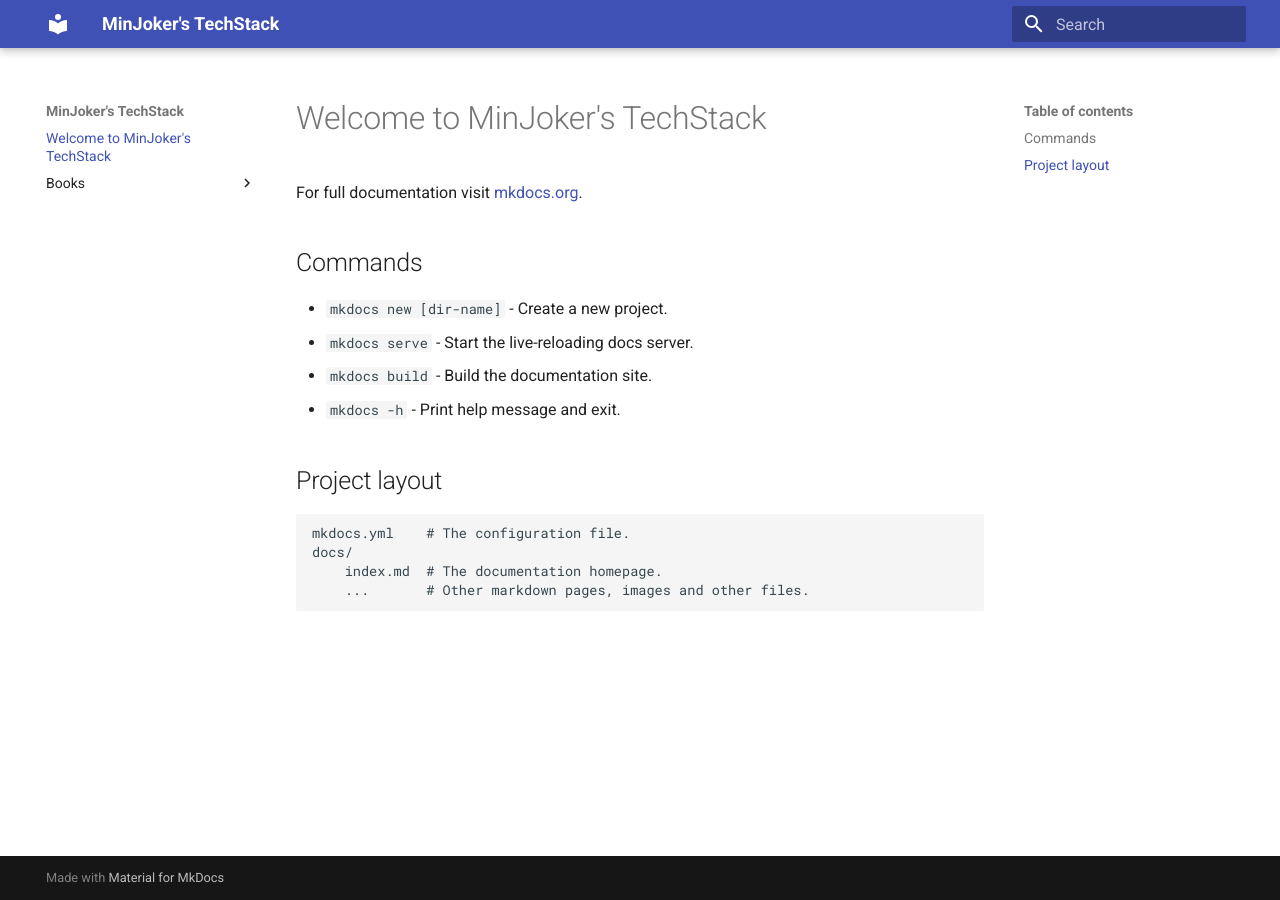
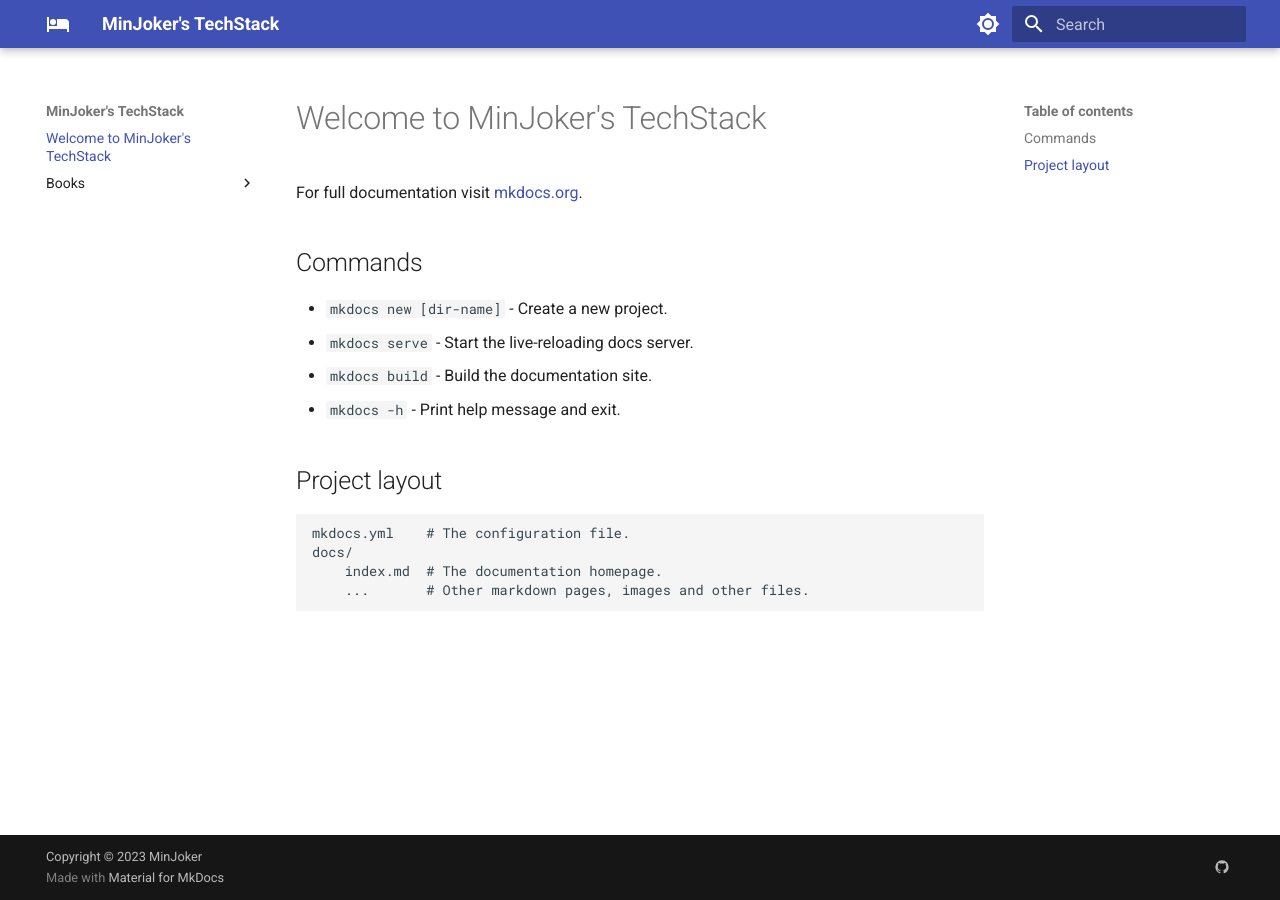
Before and after one commit to MinJoker/MinJoker.github.io, an MkDocs documentation site: the page built from docs/index.md, in a window 1280 px wide. Built offline with MkDocs 1.6.1 and Material for MkDocs 9.7.7, drawn with Linux system fonts in a browser that asks for light colours.

Commit message:
update mkdocs.yml

```diff
--- a/mkdocs.yml
+++ b/mkdocs.yml
@@ -1,3 +1,83 @@
+# Project information
 site_name: MinJoker's TechStack
+site_url: https://minjoker.github.io
+site_description: 这是 MinJoker 的笔记本
+site_author: MinJoker
+copyright: Copyright &copy; 2023 <a href="https://github.com/MinJoker" target="_blank">MinJoker</a>
+
+# Build directories
 theme:
   name: material
+  icon:
+    logo: material/bed
+  feature:
+    - navigation.instant
+    - navigation.tabs
+    - navigation.prune
+    - navigation.indexes
+    - navigation.top
+    - search.highlight
+    - header.autohide
+    - content.code.copy
+    - content.code.annotate
+  palette:
+    # Palette toggle for light mode
+    - media: "(prefers-color-scheme: light)"
+      scheme: default
+      toggle:
+        icon: material/brightness-7
+        name: Switch to dark mode
+    # Palette toggle for dark mode
+    - media: "(prefers-color-scheme: dark)"
+      scheme: slate
+      toggle:
+        icon: material/brightness-4
+        name: Switch to light mode
+
+extra:
+  social:
+    - icon: material/github
+      link: https://github.com/MinJoker
+
+# Formatting options
+markdown_extensions:
+  #Python Markdown
+  - abbr
+  - admonition
+  - attr_list
+  - def_list
+  - footnotes
+  - md_in_html
+  - toc:
+      permalink: true
+      toc_depth: 2
+  #Python Markdown Extensions
+  - pymdownx.arithmatex:
+      generic: true
+  - pymdownx.caret
+  - pymdownx.mark
+  - pymdownx.tilde
+  - pymdownx.details
+  - pymdownx.emoji:
+      emoji_index: !!python/name:materialx.emoji.twemoji
+      emoji_generator: !!python/name:materialx.emoji.to_svg
+  - pymdownx.highlight:
+      anchor_linenums: true
+  - pymdownx.inlinehilite
+  - pymdownx.keys
+  - pymdownx.smartsymbols
+  - pymdownx.snippets
+  - pymdownx.superfences:
+      custom_fences:
+        - name: mermaid
+          class: mermaid
+          format: !!python/name:pymdownx.superfences.fence_code_format
+  - pymdownx.tabbed:
+      alternate_style: true
+  - pymdownx.tasklist:
+      custom_checkbox: true
+
+plugins:
+  - search
+
+# Documentation layout
```
